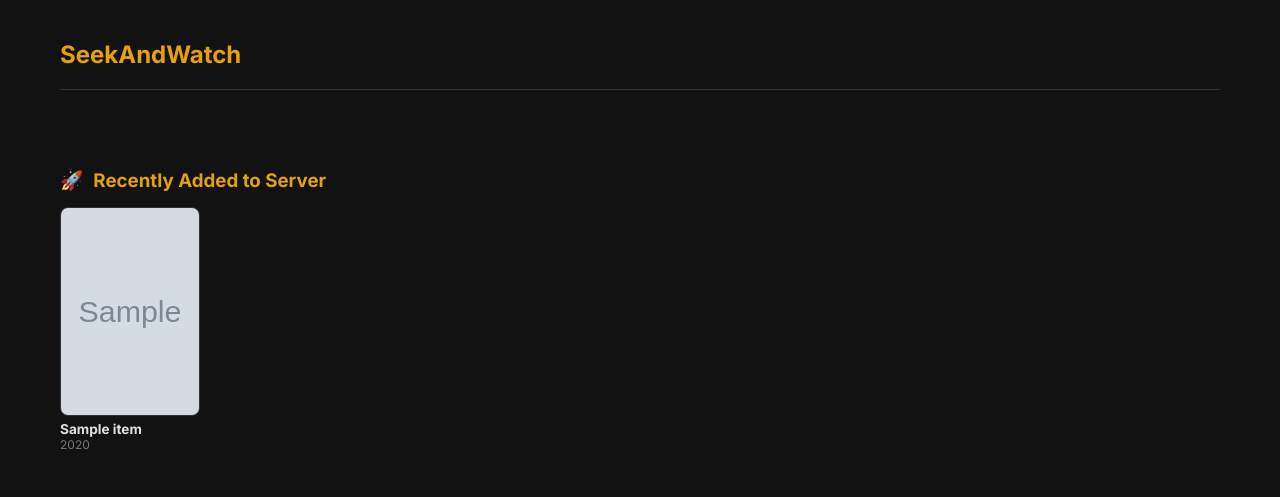
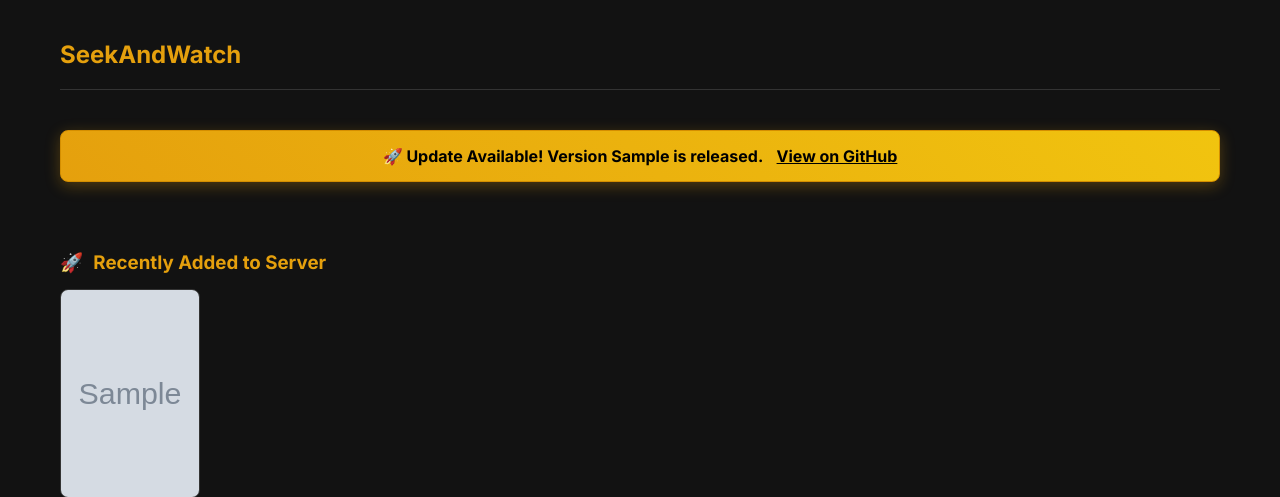
Before and after one commit to softerfish/seekandwatch, a Flask app: template templates/dashboard.html in a window 1280 px wide. Shown: the top 497 px of the page. Run offline with Flask 3, Linux system fonts and the light colour scheme; the template is opened without the code that fills it: most values are stand-ins (such as "Sample title", 1, 10 or a date in 2020); grey boxes marked "Sample" are stand-in pictures.

Commit message:
Add files via upload

```diff
--- a/templates/dashboard.html
+++ b/templates/dashboard.html
@@ -1,6 +1,12 @@
 {% extends "base.html" %}
 
 {% block content %}
+{% if new_version %}
+<div style="background: linear-gradient(45deg, #e5a00d, #f1c40f); color: black; padding: 15px; margin-bottom: 30px; border-radius: 8px; text-align: center; font-weight: bold; box-shadow: 0 4px 15px rgba(229, 160, 13, 0.3); border: 1px solid #d48e00;">
+    🚀 Update Available! Version {{ new_version }} is released.
+    <a href="https://github.com/softerfish/seekandwatch" target="_blank" style="color: black; text-decoration: underline; margin-left: 10px;">View on GitHub</a>
+</div>
+{% endif %}
 <div style="text-align: center; padding-top: 20px;">
 
     {% if recent_media %}
```
